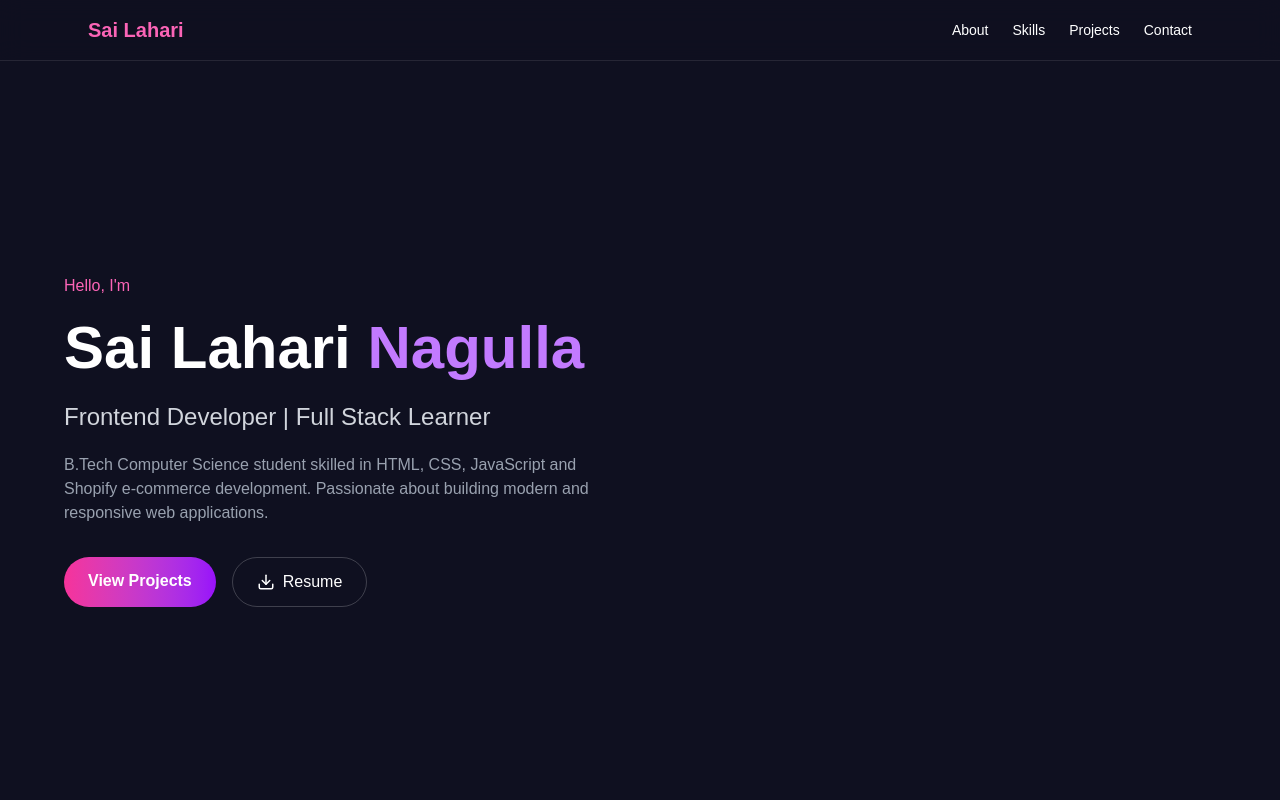
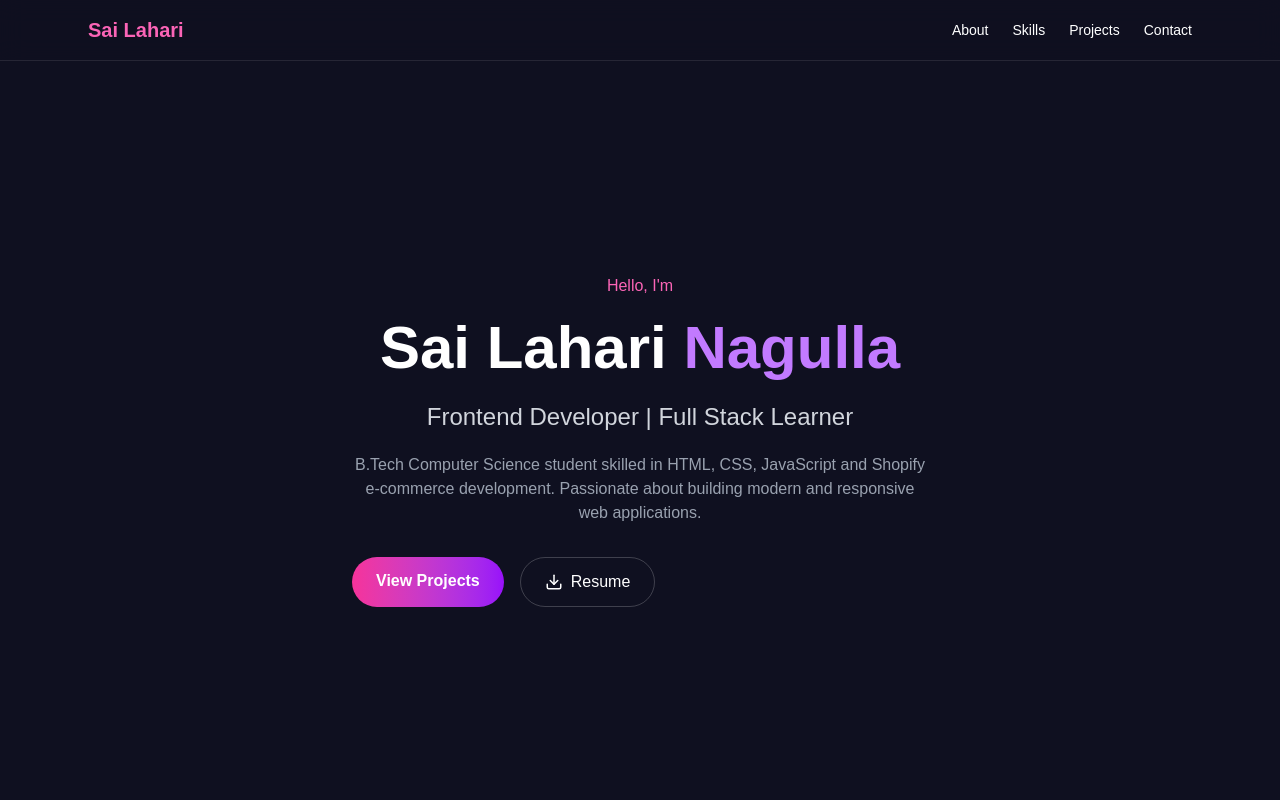
Before and after one commit to NagullaSaiLahari3281/Portfolioo, a Next.js app: page / in a window 1280 px wide. Shown: the top 800 px of the page. Built offline with nearby package versions, Linux system fonts and the light colour scheme.

Commit message:
Adjust layout of hero section for better centering

```diff
--- a/app/page.tsx
+++ b/app/page.tsx
@@ -98,8 +98,7 @@
 
       <section className="min-h-screen flex items-center justify-center px-6 pt-20">
 
-        <div className="max-w-6xl mx-auto grid md:grid-cols-2 gap-10 items-center">
-
+        <div className="max-w-4xl mx-auto text-center">
           <motion.div
             initial={{ opacity: 0, y: 40 }}
             animate={{ opacity: 1, y: 0 }}
```
